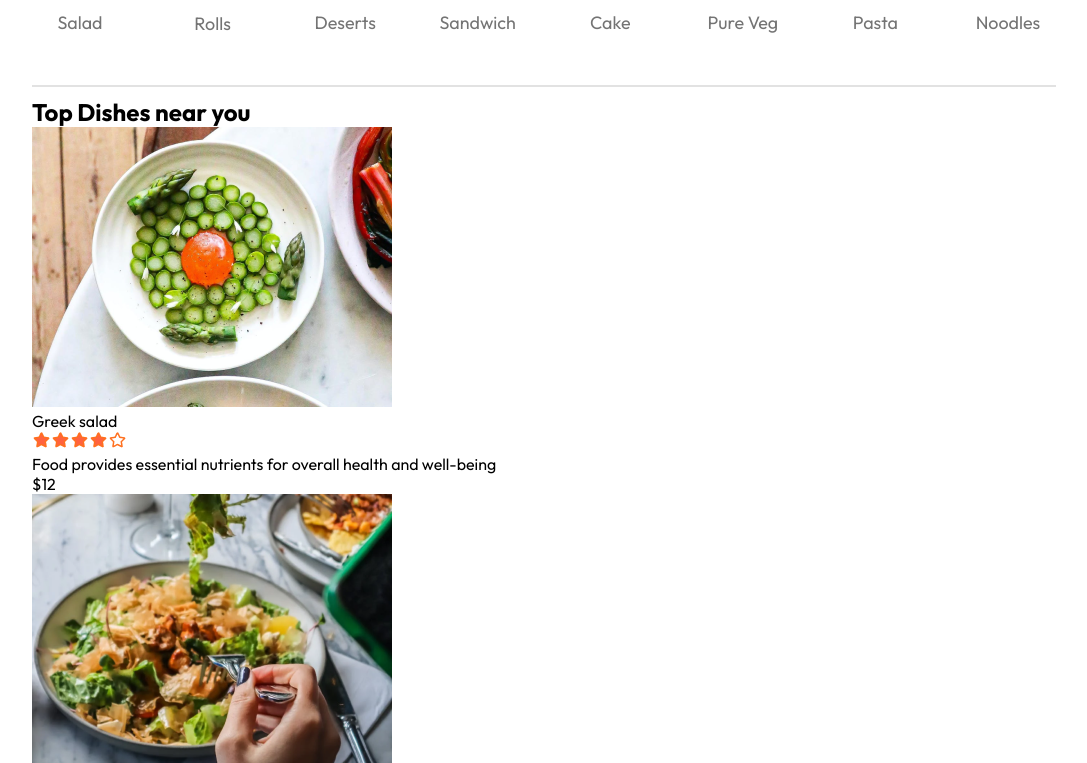
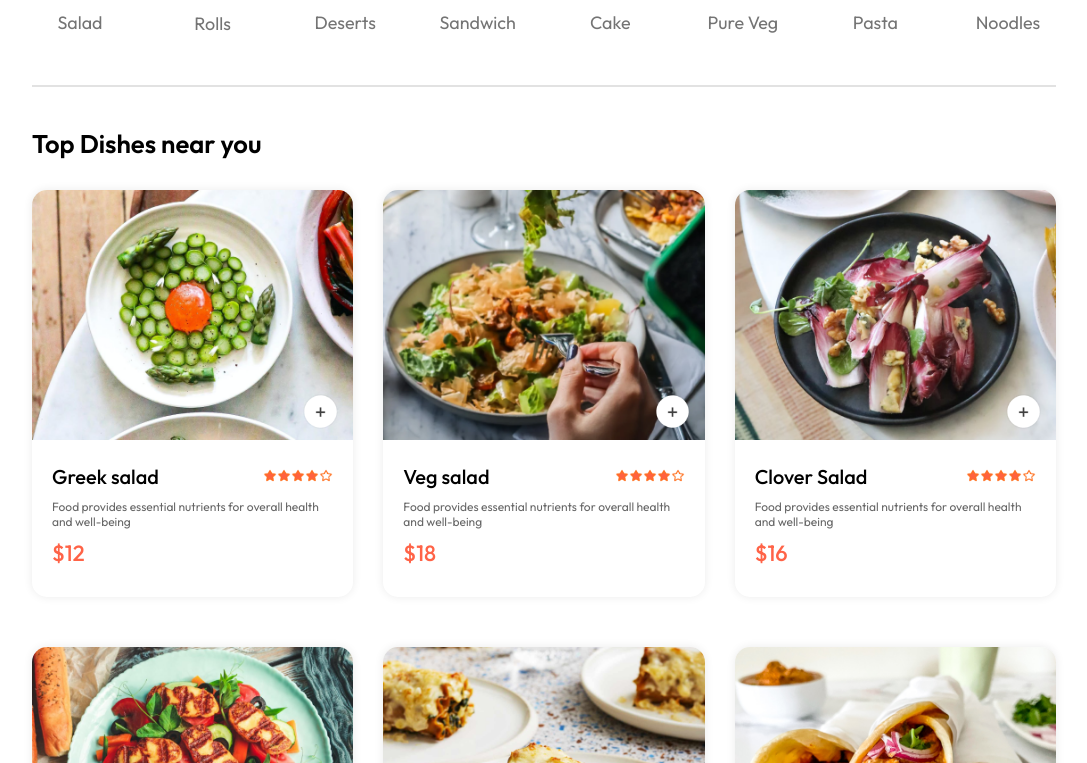
Before and after one commit to Spikree/food-del-front-end, a React (Vite) app: page / in a window 1280 px wide. Shown: the part 837-1600 px from the top of the page, without its empty margins (96-1183 px from the left). Built offline with nearby package versions, Linux system fonts and the light colour scheme.

Commit message:
added some functionality to the menu

```diff
--- a/src/components/FoodDisplay/FoodDisplay.css
+++ b/src/components/FoodDisplay/FoodDisplay.css
@@ -0,0 +1,16 @@
+.food-display {
+    margin-top: 30px;
+}
+
+.food-display h2 {
+    font-size: max(2vw,24px);
+    font-weight: 600;
+}
+
+.food-display-list {
+    display: grid;
+    grid-template-columns: repeat(auto-fill,minmax(240px,1fr));
+    margin-top: 30px;
+    gap: 30px;
+    row-gap: 50px;
+}
--- a/src/components/FoodItem/FoodItem.css
+++ b/src/components/FoodItem/FoodItem.css
@@ -0,0 +1,75 @@
+.food-item {
+    width: 100%;
+    margin: auto;
+    border-radius: 15px;
+    box-shadow: 0px 0px 10px #00000015;
+    transition: 0.3s;
+    animation: fadeIn 1s;
+}
+
+.food-item-image {
+    width: 100%;
+    border-radius: 15px 15px 0px 0px;
+}
+
+.food-item-info {
+    padding: 20px;
+
+}
+
+.food-item-name-rating {
+    display: flex;
+    justify-content: space-between;
+    align-items: center;
+    margin-bottom: 10px;
+}
+
+.food-item-name-rating p {
+    font-size: 20px;
+    font-weight: 500;
+}
+
+.food-item-name-rating img {
+    width: 70px;
+}
+
+.food-item-desc {
+    color: #676767;
+    font-size: 12px;
+}
+
+.food-item-price {
+    color: tomato;
+    font-size: 22px;
+    font-weight: 500;
+    margin: 10px 0px;
+}
+
+.food-item-img-container {
+    position: relative;
+}
+
+.food-item-img-container .add {
+    width: 35px;
+    position: absolute;
+    bottom: 15px;
+    right: 15px;
+    cursor: pointer;
+    border-radius: 50%;
+}
+
+.food-item-counter {
+    position: absolute;
+    bottom: 15px;
+    right: 15px;
+    display: flex;
+    align-items: center;
+    gap: 10px;
+    padding: 6px;
+    border-radius: 50px;
+    background-color: white;
+}
+
+.food-item-counter img {
+    width: 30px;
+}
--- a/src/components/FoodItem/FoodItem.jsx
+++ b/src/components/FoodItem/FoodItem.jsx
@@ -1,10 +1,23 @@
 import './FoodItem.css'
 import { assets } from '../../assets/assets'
+import { useState } from 'react'
 export default function FoodItem({id,name,price,description,image}) {
+
+    const [itemCount,setItemCount] = useState(0);
+
     return <>
         <div className='food-item'>
             <div className="food-item-img-container">
                 <img className='food-item-image' src={image} alt="" />
+                {
+                    !itemCount
+                    ?<img className='add' onClick={() => setItemCount(prev=> prev+1)} src={assets.add_icon_white} alt=''/>
+                    :<div className='food-item-counter'>
+                        <img  onClick={() => setItemCount(prev=> prev-1)} src={assets.remove_icon_red} alt="" />
+                        <p>{itemCount}</p>
+                        <img onClick={() => setItemCount(prev=> prev+1)} src={assets.add_icon_green} alt="" />
+                    </div>
+                }
             </div>
             <div className="food-item-info">
                 <div className="food-item-name-rating">
```
